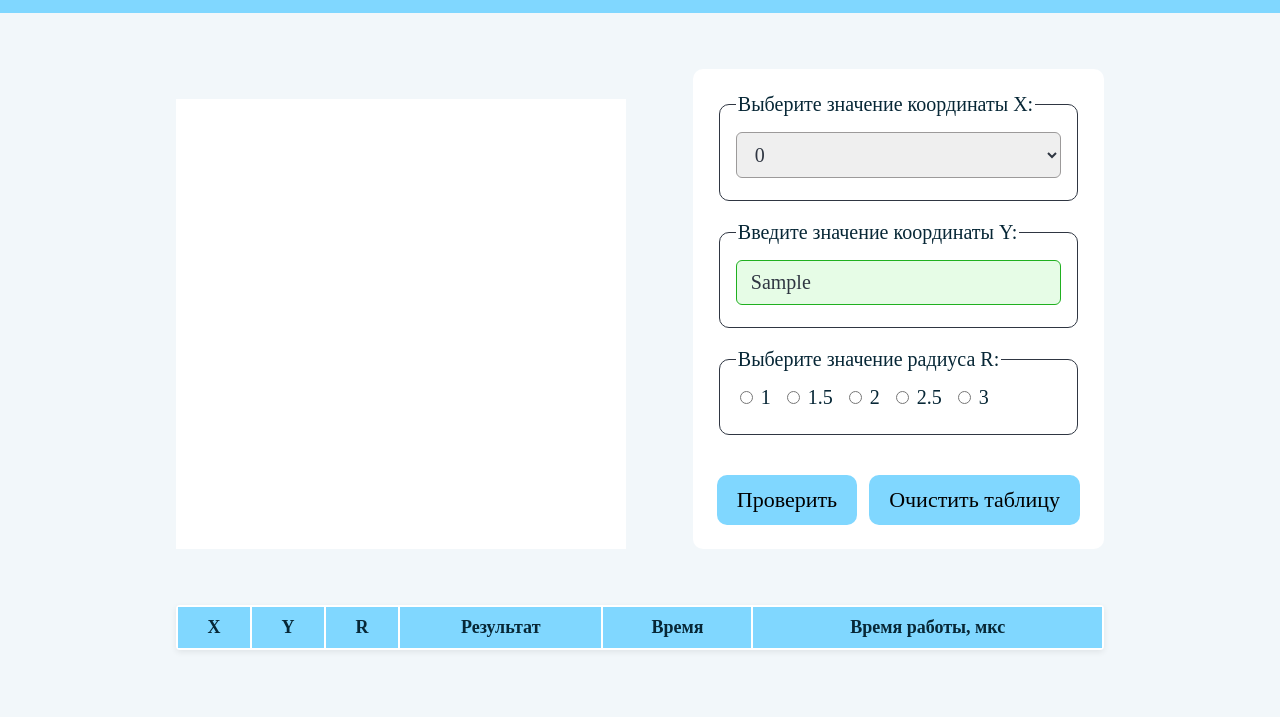
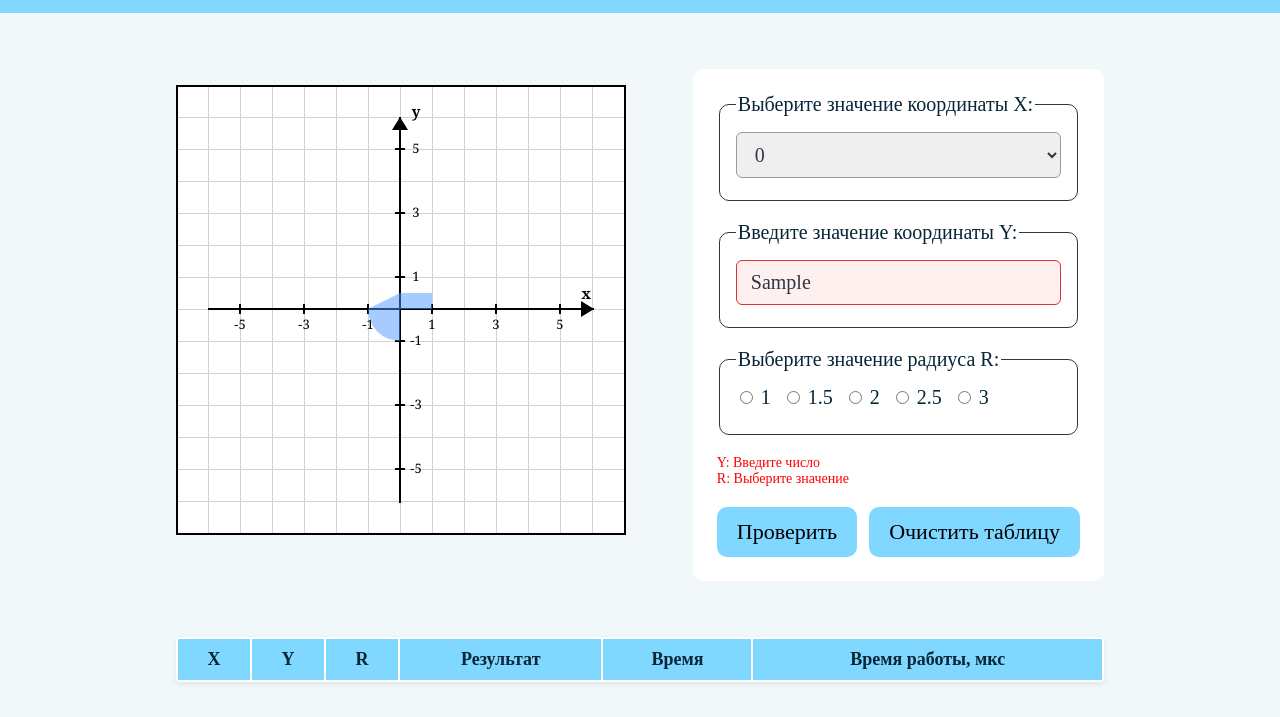
Before and after one commit to tezifoj/WebLab2, a plain HTML site: page index.html in a window 1280 px wide. Both pictures are taken after typing "Sample" into the empty fields and a click on the button "Проверить". Shown: the part 83-800 px from the top of the page. Drawn offline with Linux system fonts and the light colour scheme.

Commit message:
add adaptation of form and graphics

```diff
--- a/script.js
+++ b/script.js
@@ -127,16 +127,14 @@ function coordinateAxis() {
 
 }
 
-const MIN_R = 2;
-const MAX_R = 5;
-const MIN_Y = -3;
+const MIN_Y = -5;
 const MAX_Y = 3;
 const ALLOWED_X = [-3, -2, -1, 0, 1, 2, 3, 4, 5];
+const MAX_R = 3;
+const ALLOWED_R = [1, 1.5, 2, 2.5, 3];
 
 function getScale() {
-    const canvas = document.getElementById("canvas");
-    const W = canvas.clientWidth;
-    return (W / 2 - 64) / MAX_R;
+    return 32;
 }
 
 function toPx(x, y) {
@@ -156,36 +154,37 @@ function toPx(x, y) {
 function drawArea(R) {
     const canvas = document.getElementById("canvas");
     const ctx = canvas.getContext("2d");
+    const scale = getScale();
+    const center = toPx(0, 0);
 
     ctx.fillStyle = "rgba(79, 152, 255, 0.5)";
 
+    // I четверть
+    const top = toPx(0, R / 2);
+    ctx.fillRect(top.px, top.py, R * scale, (R / 2) * scale);
+
+    // II четверть
+    const a = toPx(-R, 0);
+    const b = toPx(0, R / 2);
     ctx.beginPath();
-    const t1 = toPx(0, 0);
-    const t2 = toPx(-R, 0);
-    const t3 = toPx(0, R);
-    ctx.moveTo(t1.px, t1.py);
-    ctx.lineTo(t2.px, t2.py);
-    ctx.lineTo(t3.px, t3.py);
+    ctx.moveTo(center.px, center.py);
+    ctx.lineTo(a.px, a.py);
+    ctx.lineTo(b.px, b.py);
     ctx.closePath();
     ctx.fill();
 
-    const center = toPx(0, 0);
-    const radiusPx = (R / 2) * getScale();
+    // III четверть
     ctx.beginPath();
     ctx.moveTo(center.px, center.py);
-    ctx.arc(center.px, center.py, radiusPx, 0, Math.PI / 2, false);
+    ctx.arc(center.px, center.py, R * scale, Math.PI / 2, Math.PI, false);
     ctx.closePath();
     ctx.fill();
-
-    const c1 = toPx(-R /2, 0);
-    const c2 = toPx(0, -R);
-    ctx.fillRect(c1.px, c1.py, c2.px - c1.px, c2.py - c1.py);
 }
 
 function isHit(x, y, R) {
-    if (x <= 0 && y >= 0 && y <= x + R) return true;
-    if (x >= 0 && y <= 0 && (x * x + y * y) <= (R / 2) ** 2) return true;
-    if (x >= -R / 2 && x <= 0 && y >= -R && y <= 0) return true;
+    if (x >= 0 && x <= R && y >= 0 && y <= (R / 2)) return true;
+    if (x <= 0 && y >= 0 && 2 * y <= x + R) return true;
+    if (x <= 0 && y <= 0 && x * x + y * y <= R * R) return true;
     return false;
 }
 
@@ -222,7 +221,7 @@ function isValidPoint(p) {
         typeof p === "object" &&
         typeof p.x === "number" && ALLOWED_X.includes(p.x) &&
         typeof p.y === "number" && Number.isFinite(p.y) && p.y >= MIN_Y && p.y <= MAX_Y &&
-        typeof p.r === "number" && Number.isFinite(p.r) && p.r >= MIN_R && p.r <= MAX_R &&
+        typeof p.r === "number" && ALLOWED_R.includes(p.r) &&
         typeof p.time === "string" && !Number.isNaN(new Date(p.time).getTime())
     );
 }
@@ -275,9 +274,9 @@ function renderTable() {
 }
 
 function validateNumberInput(input, min, max) {
-    const value = input.value.trim();
+    const value = input.value.trim().replace(",", ".");
 
-    input.classList.remove("invalid");
+    input.classList.remove("invalid", "valid");
 
     if (value === "") {
         input.classList.add("invalid");
@@ -295,22 +294,34 @@ function validateNumberInput(input, min, max) {
         input.classList.add("invalid");
         return {value: null, error: `Число от ${min} до ${max}` };
     }
+    input.classList.add("valid");
     return {value: num, error: null };
 }
 
-const xRadios = Array.from(document.querySelectorAll('input[name="x"]'));
+const rRadios = Array.from(document.querySelectorAll('input[name="r"]'));
 
-function getSelectedX() {
-    const idx = xRadios.findIndex((r) => r.checked);
+function getSelectedR() {
+    const idx = rRadios.findIndex((request) => request.checked);
 
     if (idx === -1) {
         return { value: null, error: "Выберите значение" };
     }
 
-    return { value: ALLOWED_X[idx], error: null };
+    return { value: ALLOWED_R[idx], error: null };
 }
 
-let currentR = 2;
+const xSelect = document.getElementById("x-select");
+
+function getSelectedX() {
+    const value = Number(xSelect.value);
+    if (xSelect.value === "" || !ALLOWED_X.includes(value)) {
+        return { value: null, error: "Выберите значение" };
+    }
+
+    return { value, error: null };
+}
+
+let currentR = 1;
 function redrawAll() {
     coordinateAxis();
     drawArea(currentR);
@@ -328,11 +339,11 @@ document.getElementById("point").addEventListener("submit", (event) => {
     event.preventDefault();
 
     const yInput = document.getElementById("y-input");
-    const rInput = document.getElementById("r-input");
 
+    const yRes = validateNumberInput(yInput, -5, 3);
     const xRes = getSelectedX();
-    const yRes = validateNumberInput(yInput, -3, 3);
-    const rRes = validateNumberInput(rInput, 2, 5);
+    const rRes = getSelectedR();
+
 
     const messages = [];
     if (xRes.error !== null) messages.push("X: " + xRes.error);
@@ -376,16 +387,26 @@ document.getElementById("point").addEventListener("input", () => {
     errorMessage.textContent = "";
 });
 
-document.getElementById("r-input").addEventListener("input", (e) => {
-    const val = parseFloat(e.target.value);
-    if (!isNaN(val) && val >= MIN_R && val <= MAX_R) {
-        currentR = val;
+const yInput = document.getElementById("y-input");
+const yError = document.getElementById("y-error");
+
+yInput.addEventListener("input", () => {
+    if (yInput.value.trim() === "") {
+        yInput.classList.remove("invalid", "valid");
+        return;
+    }
+    validateNumberInput(yInput, MIN_Y, MAX_Y);
+});
+
+rRadios.forEach((radio) => {
+    radio.addEventListener("change", () => {
+        currentR = Number(radio.value);
         redrawAll();
-    }
+    });
 });
 
 setupCanvas();
-coordinateAxis();
+redrawAll();
 renderTable();
 
 window.addEventListener("resize", () => {
--- a/styles.css
+++ b/styles.css
@@ -50,7 +50,7 @@ body {
 canvas {
     width: 450px;
     height: 450px;
-    margin-top: 30px;
+    margin-top: 16px;
     background: white;
     display: block;
 }
@@ -127,7 +127,7 @@ canvas {
 }
 
 
-.form__group input[type="text"]:valid {
+.form__group input[type="text"].valid {
     border-color: #20b020;
     background: #e6fce6;
 }
```
